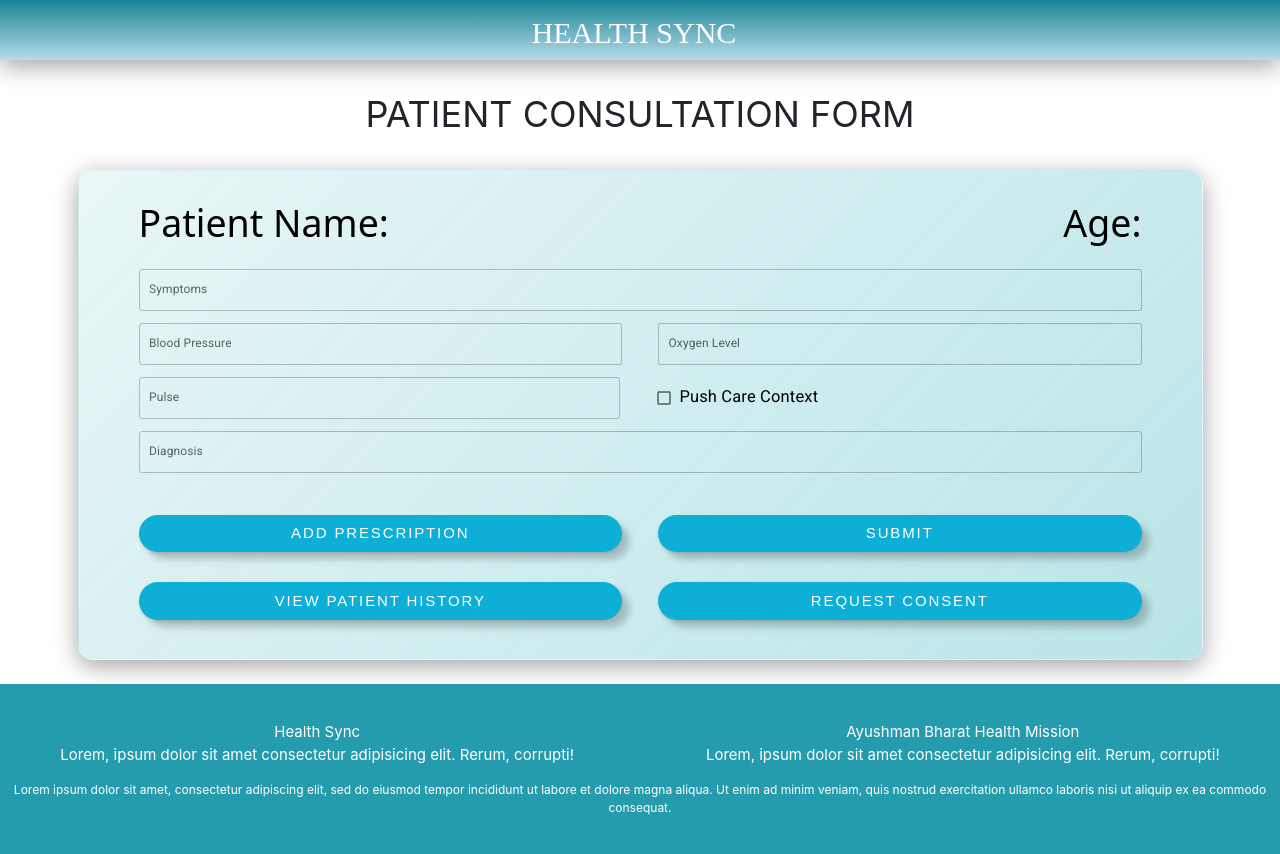
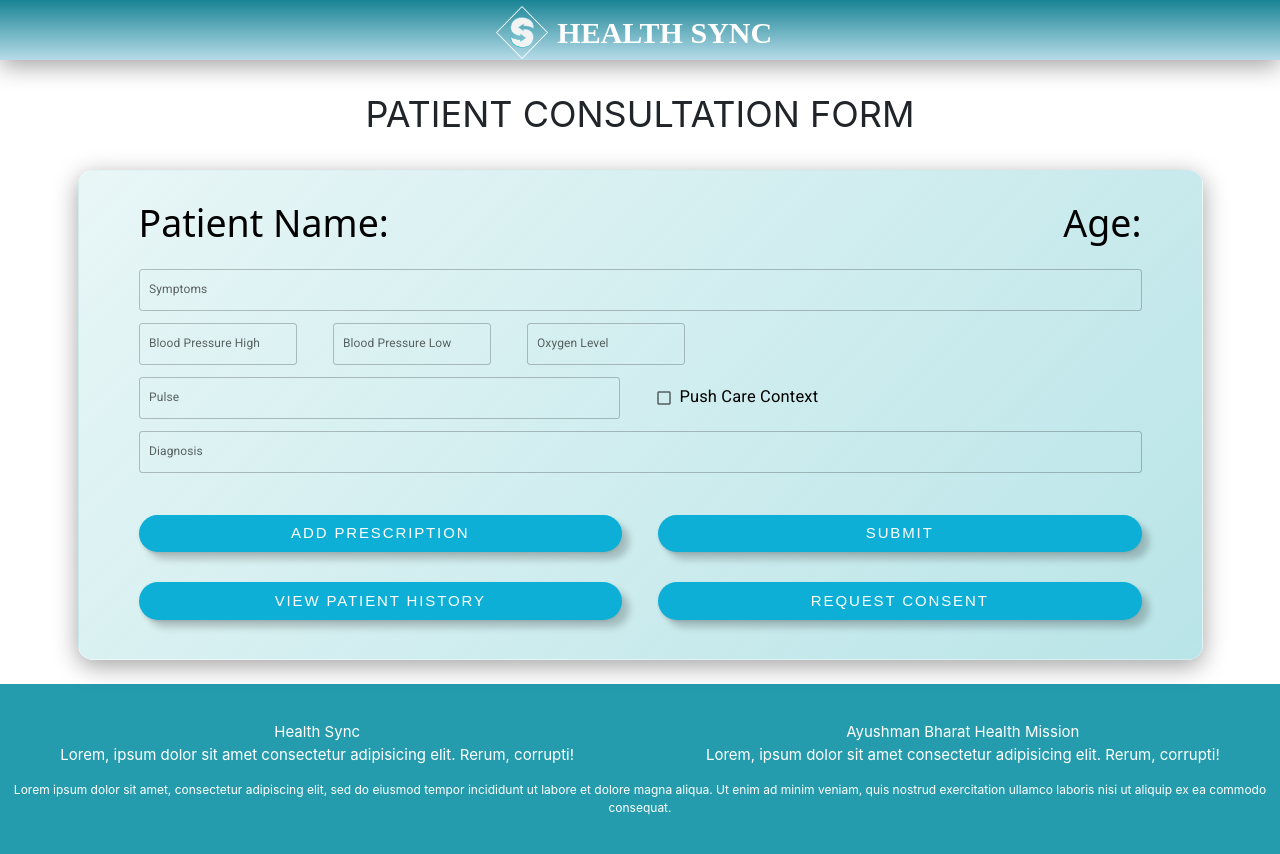
Before and after one commit to PranjalGawande/HealthCare-Application-Development, a React (Create React App) app: page /doctor/consultation-form in a window 1280 px wide. Built offline with nearby package versions, Linux system fonts and the light colour scheme.

Commit message:
Refactor CNForm.js: Update blood pressure fields in CNForm component

```diff
--- a/src/Components/Doctor/CNForm.js
+++ b/src/Components/Doctor/CNForm.js
@@ -60,7 +60,8 @@ const CNForm = ({ patientId, doctorId }) => {
   });
 
   const [formData, setFormData] = useState({
-    bloodPressure: "",
+    bloodPressureHigh: "",
+    bloodPressureLow: "",
     oxygenLevel: "",
     pulse: "",
     symptoms: "",
@@ -431,24 +432,37 @@ const CNForm = ({ patientId, doctorId }) => {
                 />
               </div>
               <div className="flex gap-5 pl-20  pr-20">
+                <div className="d-flex gap-5">
                 <TextField
-                  id="bloodPressure"
-                  label="Blood Pressure"
+                  id="bloodPressureHigh"
+                  label="Blood Pressure High"
                   variant="outlined"
                   size="medium"
-                  style={{ marginBottom: "1rem", width: "100%" }}
-                  value={formData.bloodPressure}
+                  style={{ marginBottom: "1rem", width: "200%" }}
+                  value={formData.bloodPressureHigh}
                   onChange={handleChange}
                 />
+                <TextField
+                  id="bloodPressureLow"
+                  label="Blood Pressure Low"
+                  variant="outlined"
+                  size="medium"
+                  style={{ marginBottom: "1rem", width: "200%" }}
+                  value={formData.bloodPressureLow}
+                  onChange={handleChange}
+                />
+                </div>
+                <div className="d-flex gap-5">
                 <TextField
                   id="oxygenLevel"
                   label="Oxygen Level"
                   variant="outlined"
                   size="medium"
-                  style={{ marginBottom: "1rem", width: "100%" }}
+                  style={{ marginBottom: "1rem", width: "100%", paddingLeft: "2"}}
                   value={formData.oxygenLevel}
                   onChange={handleChange}
                 />
+                </div>
               </div>
               <div className="flex gap-5 pl-20 pr-20">
                 <TextField
--- a/src/Components/Navbar.js
+++ b/src/Components/Navbar.js
@@ -1,170 +1,3 @@
-// import React from "react";
-// import "./style.css";
-// import { useNavigate } from "react-router-dom";
-// import { CgProfile } from "react-icons/cg";
-// import axios from "axios";
-// import { useState } from "react";
-// import toast from "react-hot-toast";
-
-// export default function Navbar() {
-//   let navigate = useNavigate();
-//   const role = localStorage.getItem("role");
-//   const handleLogout = () => {
-//     localStorage.clear();
-//     navigate("/");
-//   };
-
-//   const handleHome = () => {
-//     const role = localStorage.getItem("role");
-//     if (role === "ADMIN") {
-//       navigate("/admin");
-//     } else if (role === "DOCTOR") {
-//       navigate("/doctor");
-//     } else if (role === "Receptionist") {
-//       navigate("/receptionist");
-//     }
-//   };
-
-//   const handleAnalytics = () => {
-//     const role = localStorage.getItem("role");
-//     if (role === "ADMIN") {
-//       navigate("/admin/analytics");
-//     }
-//   };
-
-//   let DetailsResponse;
-//   const handleViewDetails = async () => {
-//     try {
-//       const token = localStorage.getItem("token");
-//       const role = localStorage.getItem("role");
-
-//       if (role === "ADMIN") {
-//         DetailsResponse = await axios.get(
-//           "http://localhost:9191/admin/adminDetails",
-//           {
-//             headers: {
-//               Authorization: `Bearer ${token}`,
-//             },
-//           }
-//         );
-//         navigate("/admin/admin-details", {
-//           state: { adminDetails: DetailsResponse.data },
-//         });
-//       } else if (role === "DOCTOR") {
-//         const formData = {};
-
-//         DetailsResponse = await axios.post(
-//           "http://localhost:9191/doctor/doctorDetails",
-//           formData,
-//           {
-//             headers: {
-//               Authorization: `Bearer ${token}`,
-//             },
-//           }
-//         );
-//         navigate("/admin/view-doctor-details", {
-//           state: { doctor: DetailsResponse.data },
-//         });
-//       } else if (role === "Receptionist") {
-//         const formData = {};
-
-//         DetailsResponse = await axios.post(
-//           "http://localhost:9191/receptionist/receptionistDetails",
-//           formData,
-//           {
-//             headers: {
-//               Authorization: `Bearer ${token}`,
-//             },
-//           }
-//         );
-//         navigate("/admin/view-receptionist-details", {
-//           state: { staff: DetailsResponse.data },
-//         });
-//       }
-//     } catch (error) {
-//       toast.error("Error fetching details");
-//       // console.error("Error fetching admin details:", error);
-//     }
-//   };
-
-//   const paddingleft =
-//     role === "Receptionist" || role === "DOCTOR" ? "8rem" : "0";
-
-//   const token = localStorage.getItem("token");
-
-//   return (
-//     <div className="flex ">
-//     <nav
-//       className="flex flex-wrap container-fluid navbar navbar-expand-lg text-white "
-//       data-bs-theme="dark"
-//     >
-//       <div className="flex flex-nowrap container-fluid">
-//         {token && (
-//           <button
-//             type="button"
-//             className="navbtn btn btn-info bg-dark btn-outline-secondary bg-gradient-to-r from-gray-500 hover:bg-gradient-to-br transition-colors duration-900 btn-lg text-white"
-//             onClick={handleHome}
-//           >
-//             HOME
-//           </button>
-//         )}
-
-//         {token && role === "ADMIN" && (
-//           <button
-//             type="button"
-//             className="flex navbtn btn btn-info bg-dark btn-outline-secondary bg-gradient-to-r from-gray-500 hover:bg-gradient-to-br transition-colors duration-900 btn-lg text-white ml-4"
-//             onClick={handleAnalytics}
-//           >
-//             ANALYTICS
-//           </button>
-//         )}
-
-//         <div className="container d-flex justify-content-center">
-//           <p
-//             className="navbar-brand text-white playfair-display"
-//             style={{ fontSize: "2.5rem", paddingLeft: paddingleft }}
-//           >
-//             HEALTH SYNC
-//           </p>
-//         </div>
-
-
-//           {token && (
-//             <button
-//               type="button"
-//               className="profile-btn btn btn-lg text-white"
-//               onClick={handleViewDetails}
-//             >
-//               <CgProfile />
-//             </button>
-//           )}
-
-//           {token && (
-//             <button
-//               type="button"
-//               className="navbtn btn btn-info bg-dark btn-outline-secondary bg-gradient-to-r from-gray-500 hover:bg-gradient-to-br transition-colors duration-900 btn-lg text-white"
-//               onClick={handleLogout}
-//             >
-//               LOGOUT
-//             </button>
-//           )}
-//       </div>
-//     </nav>
-//     </div>
-//   );
-// }
-
-
-
-
-
-
-
-
-
-
-
-
 import React from "react";
 import "./style.css";
 import { useNavigate } from "react-router-dom";
@@ -172,6 +5,7 @@ import { CgProfile } from "react-icons/cg";
 import axios from "axios";
 import { useState } from "react";
 import toast from "react-hot-toast";
+import Logo from "../assets/HADLogo.png";
 
 export default function Navbar() {
   let navigate = useNavigate();
@@ -278,8 +112,15 @@ export default function Navbar() {
     }
   };
 
-  const paddingleft =
-    role === "Receptionist" || role === "DOCTOR" ? "8rem" : "0";
+  let paddingleft;
+  if (role === "Receptionist") {
+    paddingleft = "3rem";
+  } else if (role === "DOCTOR") {
+    paddingleft = "10rem";
+  }
+
+  // const paddingleft =
+  //   role === "Receptionist" ? "2rem" : "0" || role === "DOCTOR" ? "0" : "0";
 
   const token = localStorage.getItem("token");
 
@@ -320,10 +161,13 @@ export default function Navbar() {
             </button>
           )}
 
-          <div className="container d-flex justify-content-center">
+          <div className="container d-flex justify-content-center align-items-center" style={{paddingLeft: paddingleft}}>
+            <img src={Logo} alt="logo" width={"70px"} className="mr-3"
+
+            />
             <p
-              className="navbar-brand text-white playfair-display"
-              style={{ fontSize: "2.5rem", paddingLeft: paddingleft }}
+              className="navbar-brand text-white playfair-display fw-bold"
+              style={{ fontSize: "2.5rem" }}
             >
               HEALTH SYNC
             </p>
```
Also changed, not shown: src/assets/HADLogo.png (added).
